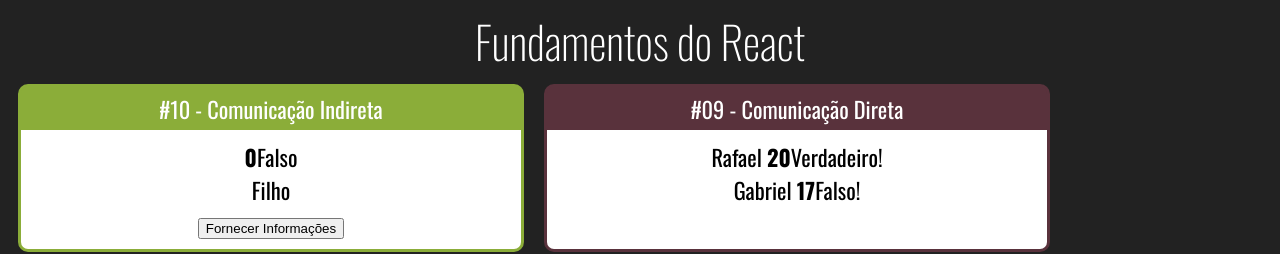
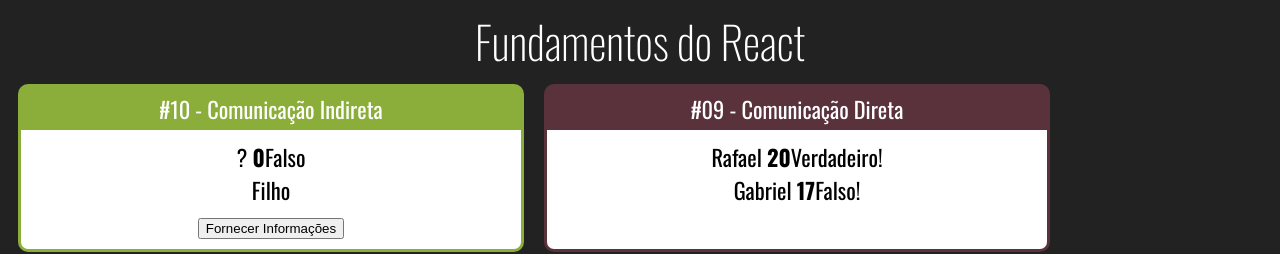
Before and after one commit to silvarafaell/Curso_React_Redux, a React (Create React App) app in the folder fundamentos-react/: page / in a window 1280 px wide. Shown: the top 254 px of the page. Built offline with nearby package versions, Linux system fonts and the light colour scheme.

Commit message:
Componente Estado

```diff
--- a/fundamentos-react/src/components/comunicacao/IndiretaFilho.jsx
+++ b/fundamentos-react/src/components/comunicacao/IndiretaFilho.jsx
@@ -1,12 +1,13 @@
 import React from 'react'
-
 
 export default props => {
     const cb = props.quandoClicar
+    const gerarIdade = () => parseInt(Math.random() * (20)) + 50
+    const gerarNerd = () => Math.random > 0.5
     return (
         <div>
             <div>Filho</div>
-            <button onClick={ _ => cb('João', 53, true)}>
+            <button onClick={ _ => cb('João', gerarIdade(), gerarNerd())}>
                 Fornecer Informações
             </button>
         </div>
--- a/fundamentos-react/src/components/comunicacao/IndiretaPai.jsx
+++ b/fundamentos-react/src/components/comunicacao/IndiretaPai.jsx
@@ -1,14 +1,16 @@
-import React from 'react'
+import React, {useState} from 'react'
 import IndiretaFilho from './IndiretaFilho'
 
 export default props => {
-    let nome = ''
-    let idade = 0
-    let nerd = false
-    function fornecerInformacoes(nomeParam, idadeParam, nerdParam){
-        nome = nomeParam
-        idade = idadeParam
-        nerd = nerdParam
+    const [a,b] = [1, 2]
+    const [nome, setNome] = useState('?')
+    const [idade, setIdade] = useState(0)
+    const [nerd, setNerd] = useState(false)
+
+    function fornecerInformacoes(nome, idade, nerd){
+       setNome(nome)
+       setIdade(idade)
+       setNerd(nerd)
     }
 
     return (
```
